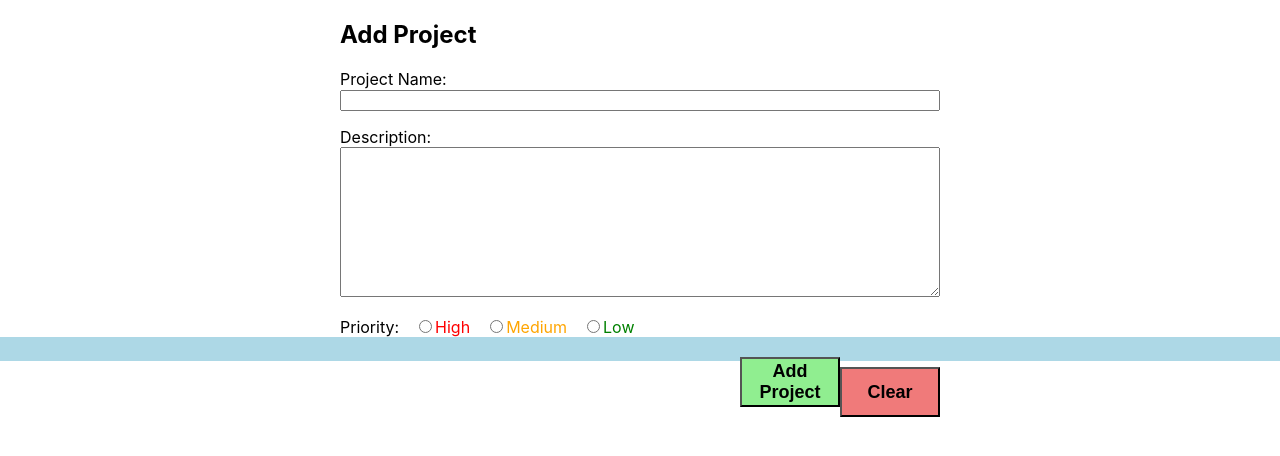
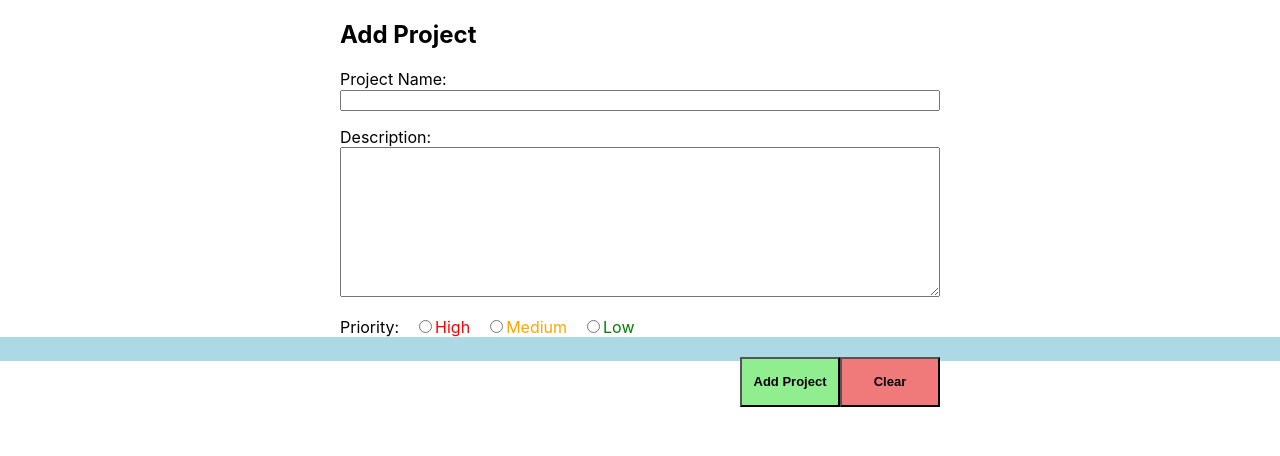
Before and after one commit to LZylstra/Project-Tracker-Client, a React (Create React App) app: page /AddProject in a window 1280 px wide. Shown: the top 456 px of the page. Built offline with nearby package versions, Linux system fonts and the light colour scheme; the HTML template or start-up script is replaced by a standard one.

Commit message:
added classname for input css

```diff
--- a/src/AddProject/AddProject.css
+++ b/src/AddProject/AddProject.css
@@ -15,7 +15,7 @@
     width:100%;
 }
 
-textarea, input[type=text] {
+.description, .name-input {
     width:100%;
 }
 
@@ -33,6 +33,7 @@ input[type=radio] {
     background:rgb(240, 122, 122);
     border-radius:0;
     font-weight:600;
+    font-size:small;
 }
 
 .add-button {
@@ -40,6 +41,7 @@ input[type=radio] {
     background:lightgreen;
     border-radius:0;
     font-weight:600;
+    font-size:small;
 
 }
 
--- a/src/AddProject/AddProject.js
+++ b/src/AddProject/AddProject.js
@@ -38,7 +38,7 @@ class AddProject extends Component {
             <label htmlFor="name-input">Project Name:</label>
             <input
               type="text"
-              id="name-input"
+              className="name-input"
               name="name"
               value={this.state.name}
               onChange={this.handleChange}
@@ -48,7 +48,7 @@ class AddProject extends Component {
             <label htmlFor="description">Description:</label>
             <textarea
               name="description"
-              id="description"
+              className="description"
               onChange={this.handleChange}
               value={this.state.description}
             />
--- a/src/AddTask/AddTask.css
+++ b/src/AddTask/AddTask.css
@@ -16,7 +16,7 @@
     width:100%;
 }
 
-textarea, input[type=text] {
+.description, .name-input {
     width:100%;
 }
 
@@ -34,6 +34,7 @@ input[type=radio] {
     background:rgb(240, 122, 122);
     border-radius:0;
     font-weight:600;
+    font-size:small;
 }
 
 .add-button {
@@ -41,6 +42,7 @@ input[type=radio] {
     background:lightgreen;
     border-radius:0;
     font-weight:600;
+    font-size:small;
 
 }
 
--- a/src/AddTask/AddTask.js
+++ b/src/AddTask/AddTask.js
@@ -39,7 +39,7 @@ class AddTask extends Component {
             <label htmlFor="name-input">Task Name:</label>
             <input
               type="text"
-              id="name-input"
+              className="name-input"
               name="name"
               value={this.state.name}
               onChange={this.handleChange}
@@ -49,7 +49,7 @@ class AddTask extends Component {
             <label htmlFor="description">Description:</label>
             <textarea
               name="description"
-              id="description"
+              className="description"
               onChange={this.handleChange}
               value={this.state.description}
             />
```
